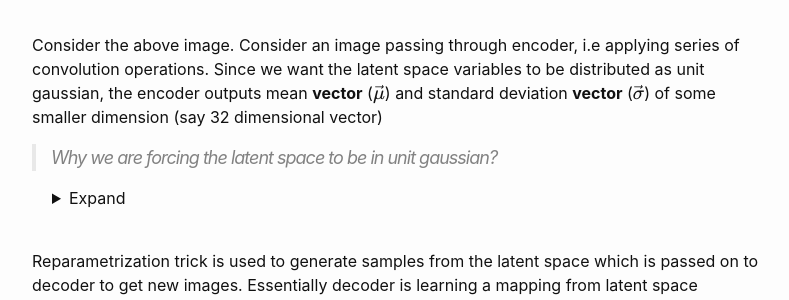
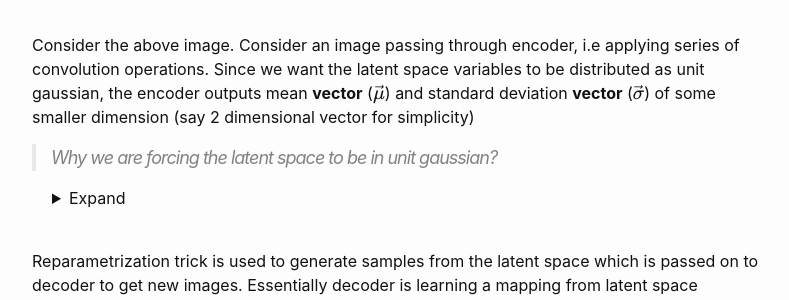
Before and after one commit to hwaseem04/blogs, a Jekyll site: the page built from _posts/2023-09-01-Vae-loss.md, in a window 1280 px wide and 900 px high, scrolled down 539 px. Shown: the part 177-477 px from the top of the window, without its empty margins (238-1027 px from the left). Built offline with Jekyll 4.4.1, drawn with Linux system fonts in a browser that asks for light colours; formulas are drawn with MathJax 3.

Commit message:
update bugs

```diff
--- a/_posts/2023-09-01-Vae-loss.md
+++ b/_posts/2023-09-01-Vae-loss.md
@@ -13,7 +13,7 @@ VAEs are class of Generative models that is structured in form of encoder compre
 
 ![vae architecture](../images/VAE.png)
 
-Consider the above image. Consider an image passing through encoder, i.e applying series of  convolution operations. Since we want the latent space variables to be distributed as unit gaussian, the encoder outputs mean **vector** ($$ \vec{\mu} $$) and standard deviation **vector** ($$ \vec{\sigma} $$) of some smaller dimension (say 32 dimensional vector)
+Consider the above image. Consider an image passing through encoder, i.e applying series of  convolution operations. Since we want the latent space variables to be distributed as unit gaussian, the encoder outputs mean **vector** ($$ \vec{\mu} $$) and standard deviation **vector** ($$ \vec{\sigma} $$) of some smaller dimension (say 2 dimensional vector for simplicity)
 
 <!-- > Why not Mean and Covariance matrix? -->
 
@@ -166,7 +166,11 @@ You can form few conclusions regarding the latent space and reconstruction image
 
 <!-- Toggle to show why unit gaussian is used  -->
 
+<br>
+
 I know you won't be satisfied or you might be doubtful of my results above. Ofcourse thats natural, here is the [notebook](https://github.com/hwaseem04/Playing-with-Generative-Models/blob/main/VAE.ipynb) you can freely explore with and convince yourself.
+
+<br>
 
 *Tip*:
 Load the notebook in kaggle, you dont need to install anything locally and can save space :)
```
